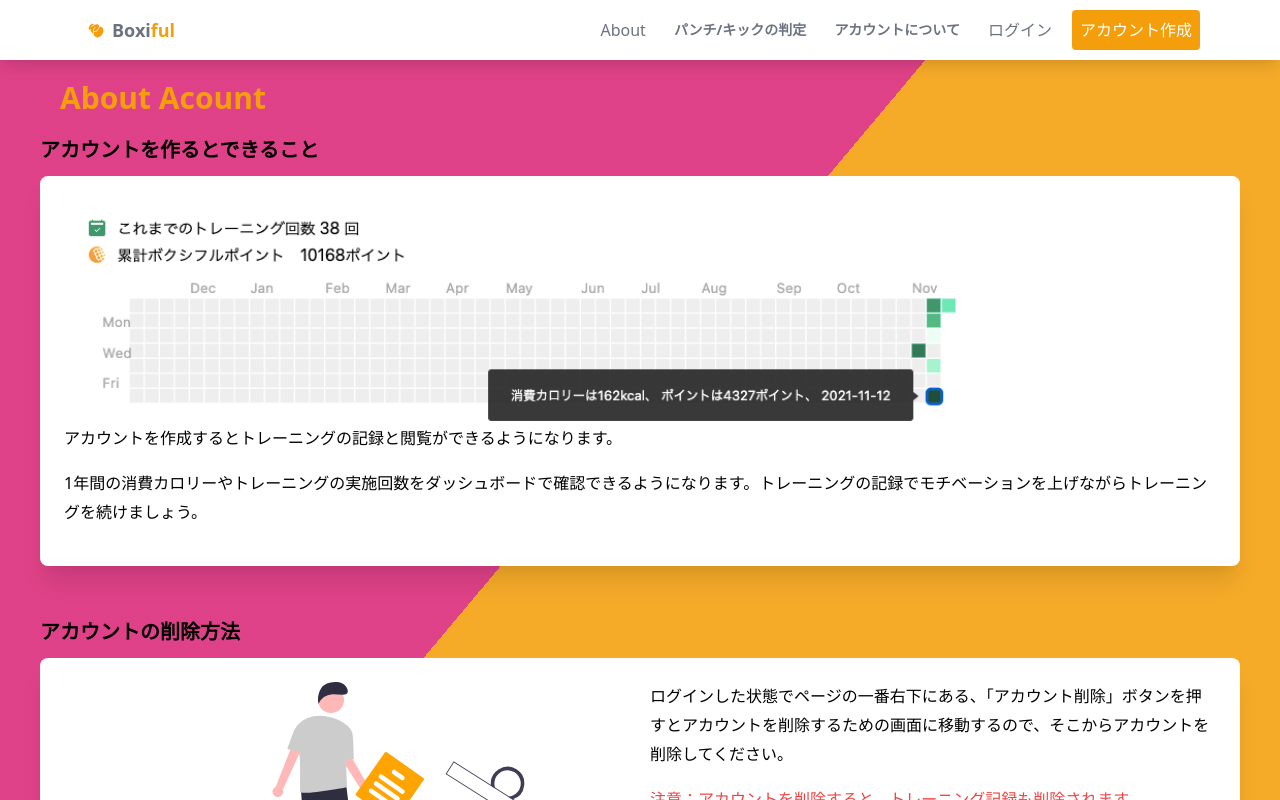
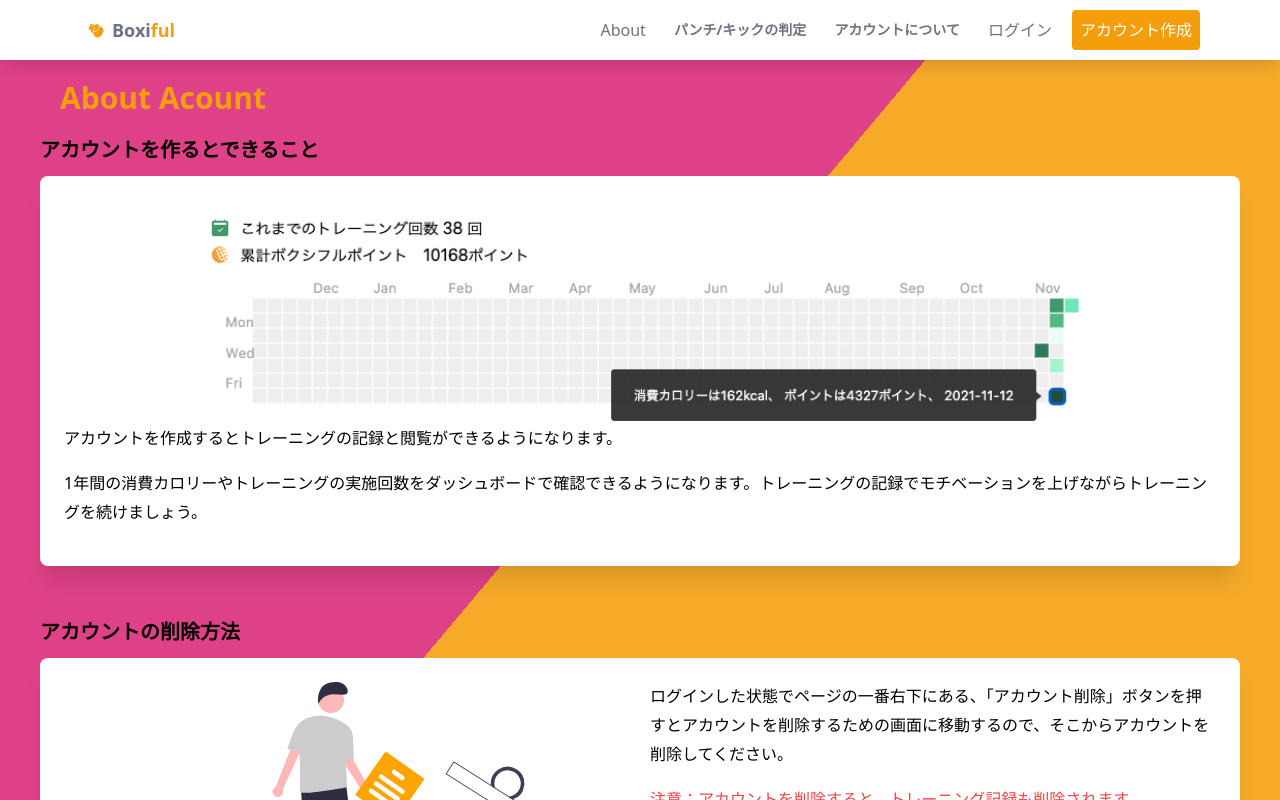
Before and after one commit to masato1230/boxiful, a React (Create React App) app: page /about_account in a window 1280 px wide. Shown: the top 800 px of the page. Built offline with nearby package versions, Linux system fonts and the light colour scheme; what @mediapipe/pose would draw is missing.

Commit message:
Fix img margin at about account

```diff
--- a/src/components/AboutAccount.tsx
+++ b/src/components/AboutAccount.tsx
@@ -19,7 +19,7 @@ const AboutAccount = () => {
             <img
               src={accountCreateMeritThumbnail}
               alt="ヒットマップ"
-              className="h-36 md:h-56 object-contain"
+              className="h-36 md:h-56 object-contain mx-auto"
             />
             <div>
               <p>
--- a/src/components/Footer.tsx
+++ b/src/components/Footer.tsx
@@ -17,12 +17,14 @@ const Footer = () => {
       <div className="grid grid-cols-2 md:grid-cols-4 gap-2 mt-1 border-t-2 border-gray-300 py-6">
         {/* Site name anc copyright */}
         <div className="text-center col-span-2 md:col-span-1">
+          <Link to="/">
             <h4 className="text-center flex justify-center items-center text-4xl font-semibold text-gray-500 md:mb-10">
               Boxi<span className="text-yellow-500">ful</span>
             </h4>
             <p className="text-sm text-gray-500 font-bold mb-2">
               © 2021 by Makkori
             </p>
+          </Link>
         </div>
         {/* Guide & Help */}
         <div className="text-center">
```
Lines whose indentation alone changed are shown as unchanged.
